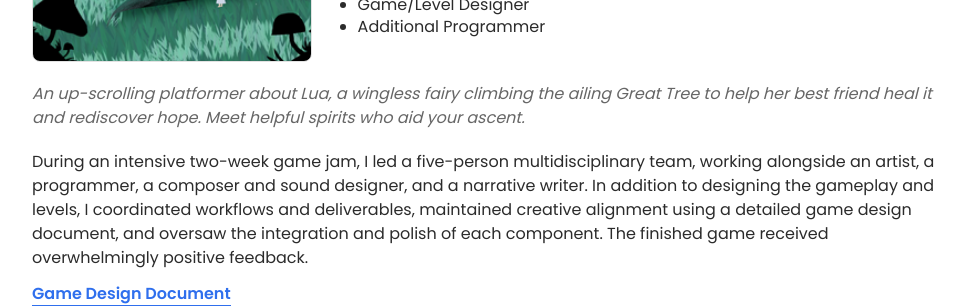
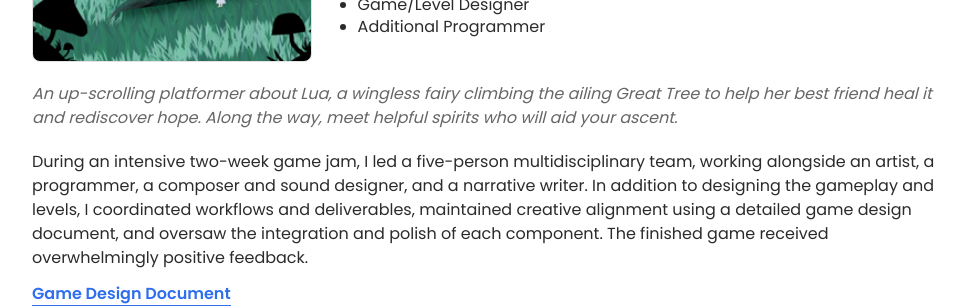
Before and after one commit to mspeil/mspeil.github.io, a Jekyll site: the page built from index.html, in a window 1280 px wide. Shown: the part 693-1001 px from the top of the page, without its empty margins (152-1128 px from the left). Built offline with Jekyll 4.4.1, drawn with Linux system fonts in a browser that asks for light colours.

Commit message:
Tweak Lifting Spirits game description wording
Co-Authored-By: Claude Sonnet 5 <noreply@anthropic.com>

```diff
--- a/_data/projects.yml
+++ b/_data/projects.yml
@@ -15,7 +15,8 @@
     - Additional Programmer
   description: >
     An up-scrolling platformer about Lua, a wingless fairy climbing the ailing Great Tree to help
-    her best friend heal it and rediscover hope. Meet helpful spirits who aid your ascent.
+    her best friend heal it and rediscover hope. Along the way, meet helpful spirits who will aid
+    your ascent.
   blurb: >
     During an intensive two-week game jam, I led a five-person multidisciplinary team, working
     alongside an artist, a programmer, a composer and sound designer, and a narrative writer. In
```
